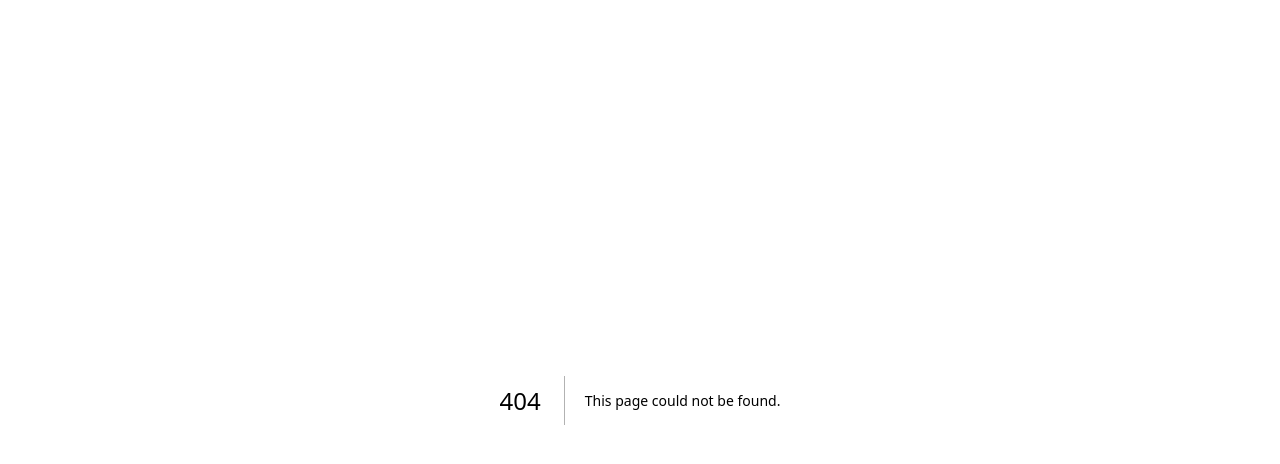
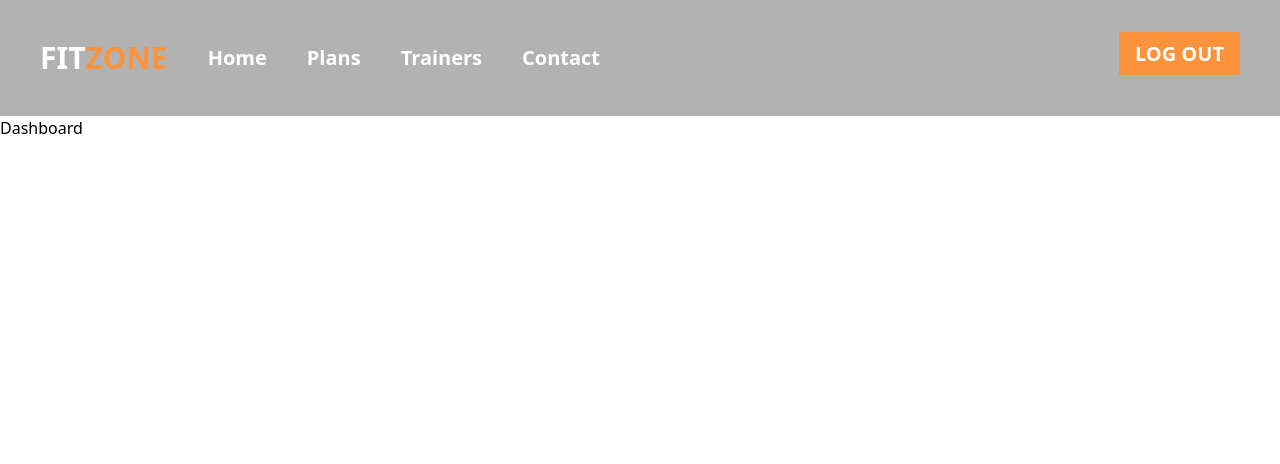
Before and after one commit to Frqs69/Fitzone, a Next.js app: page /dashboard in a window 1280 px wide. Before the commit this address had no page. Shown: the top 464 px of the page. Built offline with nearby package versions, Linux system fonts and the light colour scheme.

Commit message:
added dashboard component after log in

```diff
--- /dev/null
+++ b/components/dashboard/nav/dashboardDesktopNav.component.jsx
@@ -0,0 +1,34 @@
+import Link from "next/link";
+export default function DashboardDesktopNav() {
+	return (
+		<nav className='hidden md:flex md:relative md:justify-between p-10 bg-black/30'>
+			<div className='flex items-center gap-10'>
+				<p className='uppercase font-bold text-3xl text-white'>
+					Fit<span className='text-orange-400'>zone</span>
+				</p>
+				<ul className='flex text-white font-bold gap-10 text-xl'>
+					<li>
+						<a href='#'>Home</a>
+					</li>
+					<li>
+						<a href='#plans'>Plans</a>
+					</li>
+					<li>
+						<a href='#trainers'>Trainers</a>
+					</li>
+					<li>
+						<a href='#contact'>Contact</a>
+					</li>
+				</ul>
+			</div>
+
+			<div>
+				<Link
+					href='/'
+					className='bg-orange-400 text-white text-xl font-bold py-2 px-4 uppercase '>
+					Log out
+				</Link>
+			</div>
+		</nav>
+	);
+}
--- /dev/null
+++ b/components/dashboard/nav/dashboardMobileNav.component.jsx
@@ -0,0 +1,65 @@
+import { Icon } from "@iconify/react";
+import { useState } from "react";
+import Link from "next/link";
+
+export default function DashboardMobileNav() {
+	const [isActive, setIsActive] = useState(false);
+
+	const handleActive = () => {
+		setIsActive(!isActive);
+	};
+
+	return (
+		<nav className='relative flex justify-between py-6 px-6 items-center md:hidden bg-black/30'>
+			<p className='uppercase font-bold text-2xl text-white'>
+				Fit<span className='text-orange-400'>zone</span>
+			</p>
+			<Icon
+				icon='mingcute:menu-fill'
+				width={30}
+				color='white'
+				onClick={handleActive}
+			/>
+			<div
+				className={`fixed top-0 left-0 w-screen h-screen bg-white ${
+					isActive ? "translate-x-0" : "translate-x-full"
+				} transition-transform duration-300 z-10   text-2xl gap-10 text-right flex flex-col justify-center items-center `}>
+				<Icon
+					icon='material-symbols:close'
+					className='absolute top-5 right-5'
+					width={40}
+					onClick={handleActive}
+				/>
+
+				<a href='#' onClick={handleActive}>
+					Home
+				</a>
+
+				<a href='#plans' onClick={handleActive}>
+					Plans
+				</a>
+
+				<a href='#trainers' onClick={handleActive}>
+					Trainers
+				</a>
+
+				<a href='#contact' onClick={handleActive}>
+					Contact
+				</a>
+
+				<div className='mt-10'>
+					<Link
+						href='/auth/login'
+						className='bg-orange-400  text-white font-bold py-2 px-4 uppercase  '>
+						Login
+					</Link>
+					<Link
+						href='/auth/signup'
+						className='border border-orange-400 py-2 px-4 ml-4'>
+						Sign up
+					</Link>
+				</div>
+			</div>
+		</nav>
+	);
+}
--- /dev/null
+++ b/pages/dashboard/index.js
@@ -0,0 +1,11 @@
+import DashboardDesktopNav from "@/components/dashboard/nav/dashboardDesktopNav.component";
+import DashboardMobileNav from "@/components/dashboard/nav/dashboardMobileNav.component";
+export default function Dashboard() {
+	return (
+		<>
+			<DashboardDesktopNav />
+			<DashboardMobileNav />
+			<h1>Dashboard</h1>
+		</>
+	);
+}
```
